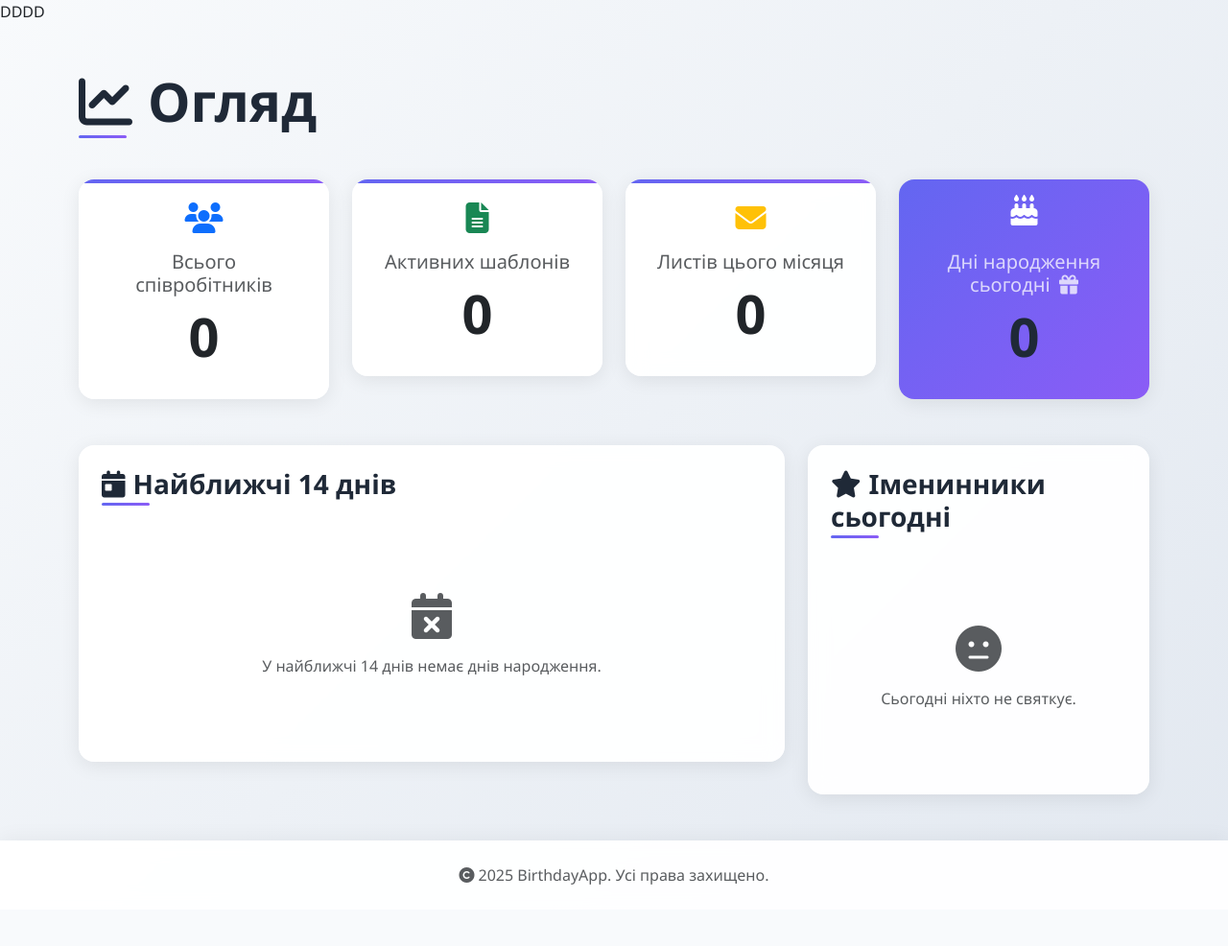
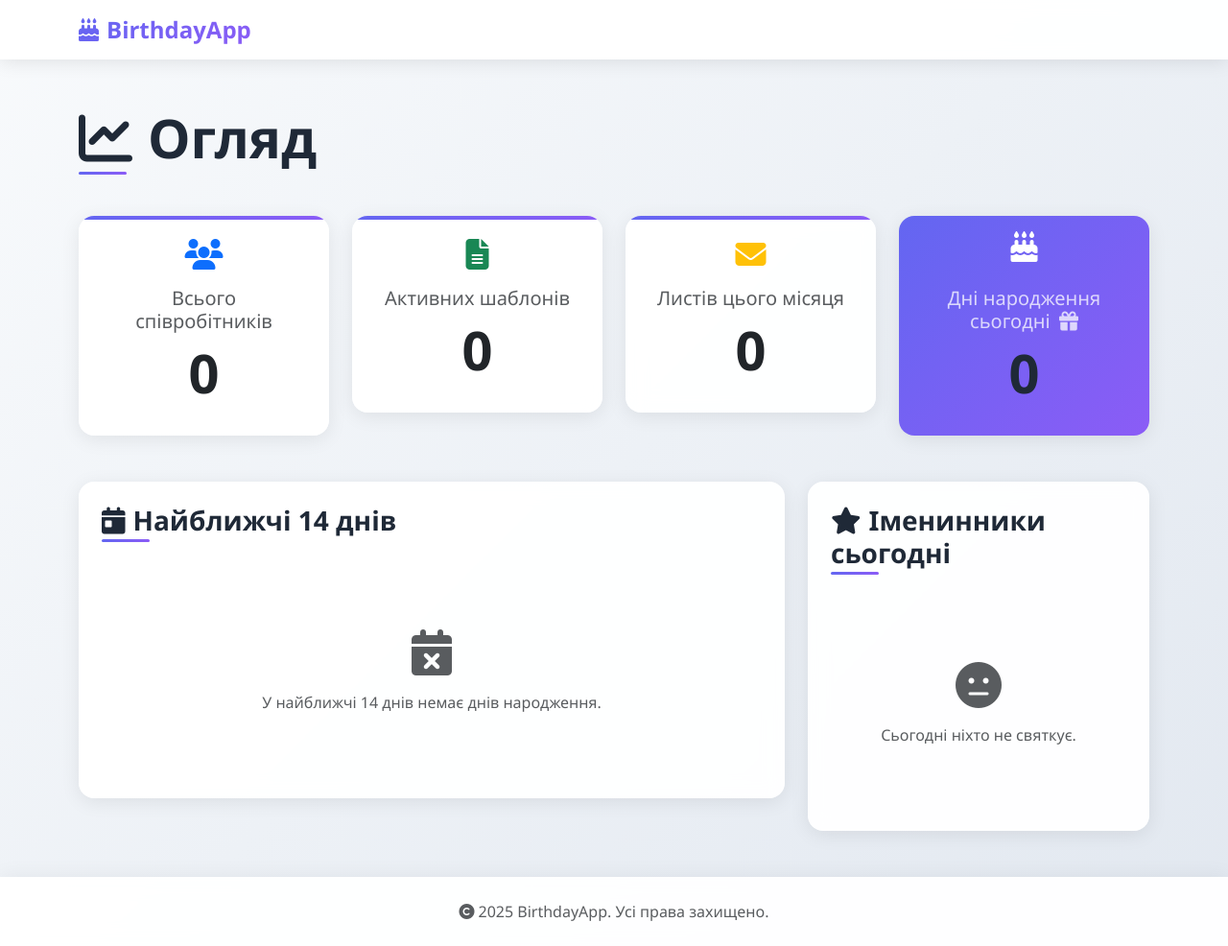
Before and after one commit to sergbondckua/birthday_email_notification_system, a Flask app: page / in a window 1280 px wide. Shown: the whole page at 96% size. Before the commit the page ends 922 px from the top, so only its background shows below. Run offline with Flask 3, Linux system fonts and the light colour scheme; data that the repository does not hold is empty; parts of the project's set-up code (start-up, migrations or seed data) failed here and were passed over; some libraries are stand-ins or nearby versions.

Commit message:
add html

```diff
--- a/templates/includes/navbar.html
+++ b/templates/includes/navbar.html
@@ -1 +1,10 @@
-<h>DDDD</h>
+<nav class="navbar navbar-expand-lg navbar-light bg-white sticky-top">
+    <div class="container">
+        <a class="navbar-brand" href="#">
+            <i class="fas fa-birthday-cake me-2"></i>BirthdayApp
+        </a>
+        <button class="navbar-toggler" type="button" data-bs-toggle="collapse" data-bs-target="#navbarNav" aria-controls="navbarNav" aria-expanded="false" aria-label="Toggle navigation">
+            <span class="navbar-toggler-icon"></span>
+        </button>
+    </div>
+</nav>
```
